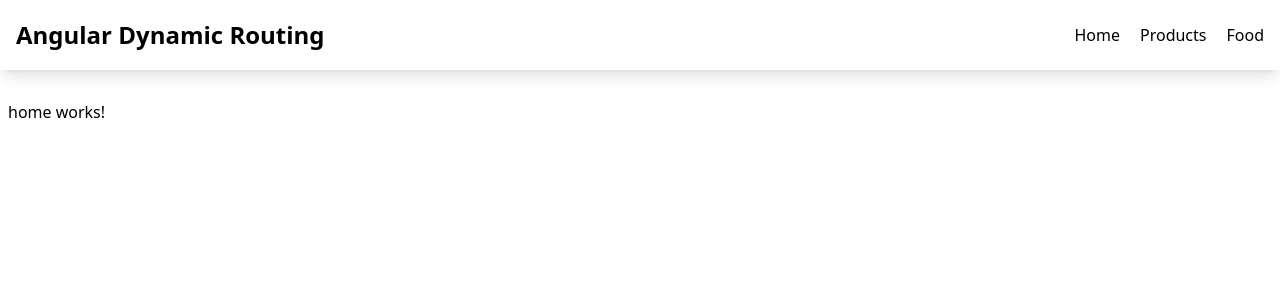
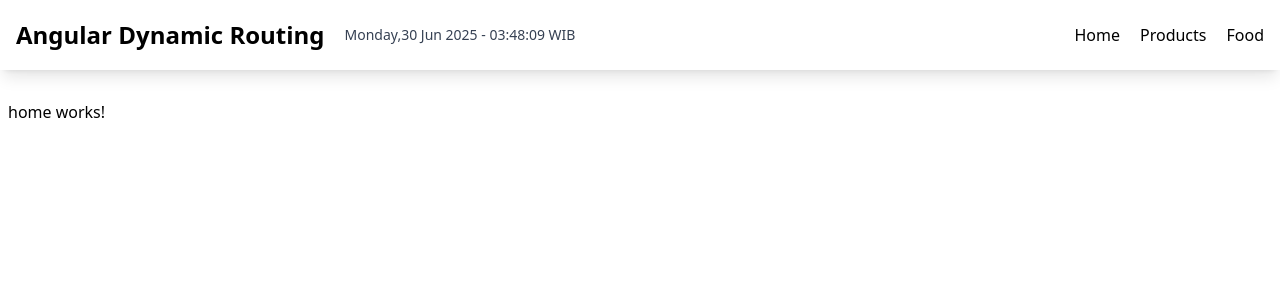
Before and after one commit to Ivriel/angular_shop, an Angular app: page / in a window 1280 px wide. Shown: the top 300 px of the page. Built offline with nearby package versions, Linux system fonts and the light colour scheme.

Commit message:
Adding live clock at navbar, and pipe for no data handling. And completing displaying any detail product

```diff
--- a/src/app/components/header/header.component.html
+++ b/src/app/components/header/header.component.html
@@ -1,6 +1,7 @@
 <nav class="flex items-center shadow-lg bg-white justify-between px-4 fixed top-0 w-full z-50 h-[70px]">
-    <div>
+    <div class="flex items-center gap-5">
         <a routerLink="" class="font-bold text-2xl">Angular Dynamic Routing</a>
+        <p class="text-sm text-gray-700" title="Jam sekarang"> {{currentTime | date:'EEEE,dd MMM yyyy - HH:mm:ss'}} WIB</p>
     </div>
     <div>
         <ul class="flex gap-5 items-center">
--- a/src/app/components/header/header.component.ts
+++ b/src/app/components/header/header.component.ts
@@ -1,13 +1,20 @@
-import { Component } from '@angular/core';
+import { Component, OnInit } from '@angular/core';
 import { RouterLink } from '@angular/router';
 import { RouterOutlet } from '@angular/router';
+import { CommonModule } from '@angular/common';
 
 @Component({
   selector: 'app-header',
-  imports: [RouterLink,RouterOutlet],
+  imports: [RouterLink,RouterOutlet,CommonModule],
   templateUrl: './header.component.html',
   styleUrl: './header.component.css'
 })
-export class HeaderComponent {
+export class HeaderComponent implements OnInit{
+  currentTime:Date = new Date()
 
+  ngOnInit(): void {
+      setInterval(() => {
+        this.currentTime = new Date()
+      }, 1000);
+  }
 }
--- a/src/app/components/product-detail/product-detail.component.html
+++ b/src/app/components/product-detail/product-detail.component.html
@@ -3,11 +3,18 @@
 <div class="p-6 max-w-2xl mx-auto bg-white rounded-xl shadow-2xl space-y-4 mb-2">
     <h1 class="font-bold text-center text-3xl">{{product.title}}</h1>
     <img [src]="product.thumbnail" [alt]="product.title" class="w-full h-64 object-contain rounded">
+        <div class="flex justify-center">
+    <img [src]="product.meta.qrCode" alt="Product QR Code" class="size-40">
+    </div>
+    <p class="text-center"><span class="font-bold">SKU:</span> {{product.sku}} </p>
     <p class="flex flex-wrap text-justify">
         <span class="font-bold mr-1 whitespace-nowrap">Deskripsi: </span>
         <span class="flex-1 text-justify">{{product.description}}</span>
     </p>
-    <div class="grid grid-cols-1 md:grid-cols-2 gap-y-6 gap-x-16 text-gray-800 place-items-start">
+    <p>
+        <span class="font-bold">Rating: </span> {{product.rating}}
+    </p>
+    <div class="grid mt-5 grid-cols-1 md:grid-cols-2 lg:grid-cols-3 gap-y-6 gap-x-16 text-gray-800 place-items-start">
         <div class="self-start">
             <p>
                 <span class="font-bold">Category: </span> {{product.category}}
@@ -20,7 +27,7 @@
             <p> <span class="font-bold">Stock:</span> {{product.stock}} </p>
         </div>
         <div class="self-start">
-            <p> <span class="font-bold">Brand: </span> {{product.brand}} </p>
+            <p> <span class="font-bold">Brand: </span> {{product.brand | nodata}} </p>
         </div>
 
         <div class="flex flex-wrap text-justify">
@@ -32,6 +39,10 @@
         </ul>
         </div>
 
+        <div class="self-start">
+            <p><span class="font-bold">Return Policy: </span> {{product.returnPolicy }} </p>
+        </div>
     </div>
+
 </div>
 }
--- a/src/app/components/product-detail/product-detail.component.ts
+++ b/src/app/components/product-detail/product-detail.component.ts
@@ -3,10 +3,11 @@
 import { ActivatedRoute,RouterLink } from '@angular/router';
 import { Title } from '@angular/platform-browser';
 import { CommonModule } from '@angular/common';
+import { NodataPipe } from '../../pipes/nodata.pipe';
 
 @Component({
   selector: 'app-product-detail',
-  imports: [RouterLink,CommonModule],
+  imports: [RouterLink,CommonModule,NodataPipe],
   templateUrl: './product-detail.component.html',
   styleUrl: './product-detail.component.css'
 })
--- a/src/app/components/products/products.component.html
+++ b/src/app/components/products/products.component.html
@@ -3,13 +3,13 @@
 
    <div class="bg-white rounded-xl shadow p-4">
       <h1 class="text-center font-bold text-[16px] mb-2">{{product.title}}</h1>
-      <img [src]="product.images" [alt]="product.title" class="w-full h-[350px] object-cover rounded">
+      <img [src]="product.thumbnail" [alt]="product.title" class="w-full h-[350px] object-cover rounded">
       <div class="mt-3">
  <p> <span class="font-bold">Brand - category:</span> {{product.brand}} - {{product.category}}</p>
       <p> <span class="font-bold">Harga:</span> {{product.price | currency:'USD '}}</p>
       <p> <span class="font-bold">Rating:</span> {{product.rating}}</p>
       </div>
-        <a [routerLink]="['/products',product.id]" class="mt-2 bg-blue-500 block text-center text-white w-full rounded py-2 hover:bg-blue-400">Lihat Detail</a>
+        <a title="Lihat detail produk" [routerLink]="['/products',product.id]" class="mt-2 bg-blue-500 block text-center text-white w-full rounded py-2 hover:bg-blue-400">Lihat Detail</a>
    </div>
 }
 </div>
--- /dev/null
+++ b/src/app/pipes/nodata.pipe.ts
@@ -0,0 +1,12 @@
+import { Pipe, PipeTransform } from '@angular/core';
+
+@Pipe({
+  name: 'nodata'
+})
+export class NodataPipe implements PipeTransform {
+
+  transform(value: any, fallback:string='No Data'): string{
+    return value ? value : fallback; // ada value? kalau ada kasih value asli  kalau gada kasih teks dari fallback
+  }
+
+}
```
Also changed, not shown: 1 other file (tests, documents, lock files or other folders).
